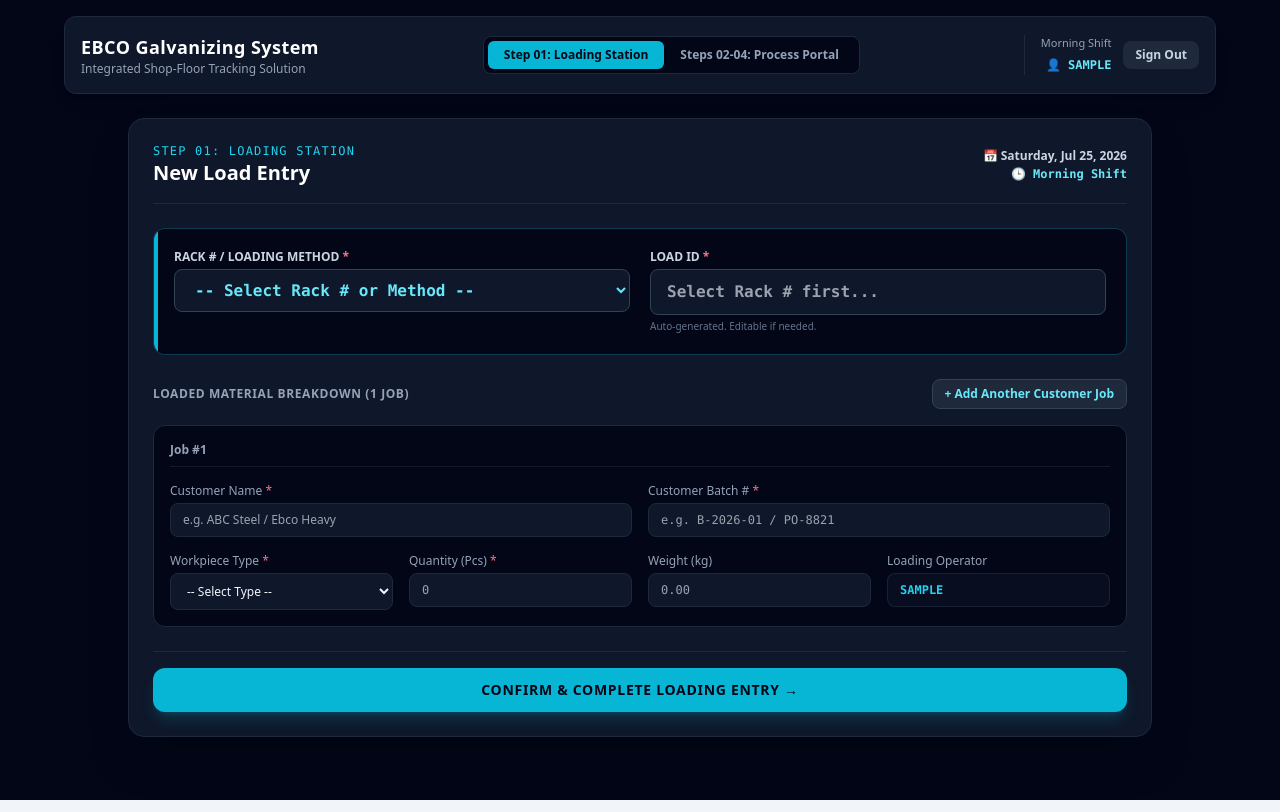
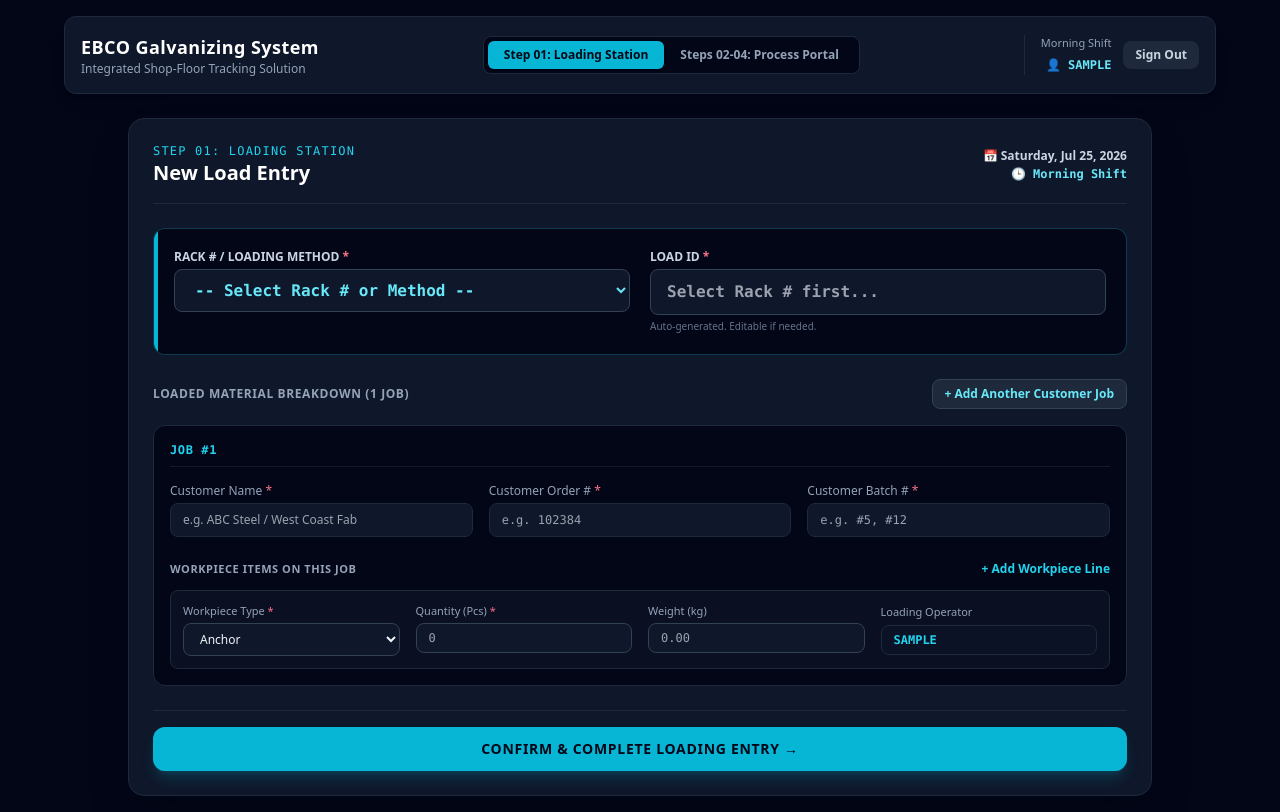
Before and after one commit to Alleninca1122/ebco-galvanizing, a React (Vite) app: page / in a window 1280 px wide. Both pictures are taken after typing "Sample", "Sample123" into the empty fields and a click on the button "ACCESS SYSTEM →". Built offline with nearby package versions, Linux system fonts and the light colour scheme.

Commit message:
Add files via upload

```diff
--- a/src/components/ProductionForm.jsx
+++ b/src/components/ProductionForm.jsx
@@ -31,15 +31,21 @@ export default function ProductionForm({ currentUser, supabase }) {
     day: 'numeric'
   });
 
-  // Job Breakdown List (Supports multi-customer / multi-job loading)
-  const [items, setItems] = useState([
+  // Jobs List: Each Job belongs to a customer and can have MULTIPLE workpiece lines (e.g. Anchor, Pipe, etc.)
+  const [jobs, setJobs] = useState([
     {
       id: Date.now(),
       customerName: '',
+      customerOrderNo: '',
       customerBatchNo: '',
-      workpieceType: '',
+      workpieces: [
+        {
+          id: Date.now() + 1,
+          workpieceType: 'Anchor',
           quantity: '',
           weightKg: ''
+        }
+      ]
     }
   ]);
 
@@ -107,30 +113,61 @@ export default function ProductionForm({ currentUser, supabase }) {
     }
   };
 
-  // Job List Handlers
-  const handleItemChange = (index, field, value) => {
-    const updated = [...items];
-    updated[index][field] = value;
-    setItems(updated);
+  // --- JOB HANDLERS ---
+  const handleJobFieldChange = (jobIndex, field, value) => {
+    const updated = [...jobs];
+    updated[jobIndex][field] = value;
+    setJobs(updated);
   };
 
-  const addItemRow = () => {
-    setItems([
-      ...items,
+  const addJobRow = () => {
+    setJobs([
+      ...jobs,
       {
         id: Date.now(),
         customerName: '',
+        customerOrderNo: '',
         customerBatchNo: '',
+        workpieces: [
+          {
+            id: Date.now() + 1,
             workpieceType: '',
             quantity: '',
             weightKg: ''
           }
+        ]
+      }
     ]);
   };
 
-  const removeItemRow = (index) => {
-    if (items.length === 1) return;
-    setItems(items.filter((_, i) => i !== index));
+  const removeJobRow = (jobIndex) => {
+    if (jobs.length === 1) return;
+    setJobs(jobs.filter((_, i) => i !== jobIndex));
+  };
+
+  // --- WORKPIECE ROW HANDLERS (Inside a Job) ---
+  const handleWorkpieceChange = (jobIndex, wpIndex, field, value) => {
+    const updated = [...jobs];
+    updated[jobIndex].workpieces[wpIndex][field] = value;
+    setJobs(updated);
+  };
+
+  const addWorkpieceRow = (jobIndex) => {
+    const updated = [...jobs];
+    updated[jobIndex].workpieces.push({
+      id: Date.now(),
+      workpieceType: '',
+      quantity: '',
+      weightKg: ''
+    });
+    setJobs(updated);
+  };
+
+  const removeWorkpieceRow = (jobIndex, wpIndex) => {
+    const updated = [...jobs];
+    if (updated[jobIndex].workpieces.length === 1) return;
+    updated[jobIndex].workpieces = updated[jobIndex].workpieces.filter((_, i) => i !== wpIndex);
+    setJobs(updated);
   };
 
   // Format shift label neatly
@@ -156,12 +193,15 @@ export default function ProductionForm({ currentUser, supabase }) {
         entryDate: currentDateFormatted,
         createdAt: new Date().toISOString()
       },
-      jobs: items.map(item => ({
-        customerName: item.customerName,
-        customerBatchNo: item.customerBatchNo,
-        workpieceType: item.workpieceType,
-        quantity: parseInt(item.quantity, 10) || 0,
-        weightKg: parseFloat(item.weightKg) || 0.0
+      jobs: jobs.map(job => ({
+        customerName: job.customerName,
+        customerOrderNo: job.customerOrderNo,
+        customerBatchNo: job.customerBatchNo,
+        workpieces: job.workpieces.map(wp => ({
+          workpieceType: wp.workpieceType,
+          quantity: parseInt(wp.quantity, 10) || 0,
+          weightKg: parseFloat(wp.weightKg) || 0.0
+        }))
       }))
     };
 
@@ -172,14 +212,20 @@ export default function ProductionForm({ currentUser, supabase }) {
     setRackNo('');
     setLoadId('');
     setAutoLoadId('');
-    setItems([
+    setJobs([
       {
         id: Date.now(),
         customerName: '',
+        customerOrderNo: '',
         customerBatchNo: '',
+        workpieces: [
+          {
+            id: Date.now() + 1,
             workpieceType: '',
             quantity: '',
             weightKg: ''
+          }
+        ]
       }
     ]);
   };
@@ -275,47 +321,63 @@ export default function ProductionForm({ currentUser, supabase }) {
         <div className="space-y-4">
           <div className="flex justify-between items-center">
             <span className="text-xs font-bold text-slate-400 uppercase tracking-wider">
-              Loaded Material Breakdown ({items.length} {items.length === 1 ? 'Job' : 'Jobs'})
+              Loaded Material Breakdown ({jobs.length} {jobs.length === 1 ? 'Job' : 'Jobs'})
             </span>
             <button
               type="button"
-              onClick={addItemRow}
+              onClick={addJobRow}
               className="px-3 py-1.5 bg-slate-800 hover:bg-slate-700 text-cyan-300 text-xs font-bold rounded-lg border border-slate-700 transition-all flex items-center gap-1 cursor-pointer"
             >
               + Add Another Customer Job
             </button>
           </div>
 
-          {items.map((item, index) => (
-            <div key={item.id} className="bg-slate-950 p-4 rounded-xl border border-slate-800 space-y-4">
+          {jobs.map((job, jobIndex) => (
+            <div key={job.id} className="bg-slate-950 p-4 rounded-xl border border-slate-800 space-y-4">
 
               <div className="flex justify-between items-center pb-2 border-b border-slate-800/60">
-                <span className="text-xs font-bold text-slate-400">
-                  Job #{index + 1}
+                <span className="text-xs font-bold text-cyan-400 font-mono uppercase tracking-wider">
+                  Job #{jobIndex + 1}
                 </span>
-                {items.length > 1 && (
+                {jobs.length > 1 && (
                   <button
                     type="button"
-                    onClick={() => removeItemRow(index)}
+                    onClick={() => removeJobRow(jobIndex)}
                     className="text-xs text-rose-400 hover:text-rose-300 font-bold"
                   >
-                    Remove
+                    Remove Job
                   </button>
                 )}
               </div>
 
-              {/* Customer Name & Customer Batch # */}
-              <div className="grid grid-cols-1 md:grid-cols-2 gap-4">
+              {/* Customer Name, Customer Order # (6-digit format), Customer Batch # */}
+              <div className="grid grid-cols-1 md:grid-cols-3 gap-4">
                 <div>
                   <label className="block text-xs text-slate-400 mb-1">
                     Customer Name <span className="text-rose-400">*</span>
                   </label>
                   <input
                     type="text"
-                    placeholder="e.g. ABC Steel / Ebco Heavy"
-                    value={item.customerName}
-                    onChange={(e) => handleItemChange(index, 'customerName', e.target.value)}
+                    placeholder="e.g. ABC Steel / West Coast Fab"
+                    value={job.customerName}
+                    onChange={(e) => handleJobFieldChange(jobIndex, 'customerName', e.target.value)}
                     className="w-full bg-slate-900 border border-slate-800 rounded-lg px-3 py-2 text-xs text-slate-100 focus:outline-none focus:border-cyan-500"
+                    required
+                  />
+                </div>
+
+                <div>
+                  <label className="block text-xs text-slate-400 mb-1">
+                    Customer Order # <span className="text-rose-400">*</span>
+                  </label>
+                  <input
+                    type="text"
+                    pattern="\d*"
+                    maxLength={10}
+                    placeholder="e.g. 102384"
+                    value={job.customerOrderNo}
+                    onChange={(e) => handleJobFieldChange(jobIndex, 'customerOrderNo', e.target.value)}
+                    className="w-full bg-slate-900 border border-slate-800 rounded-lg px-3 py-2 text-xs font-mono text-cyan-300 focus:outline-none focus:border-cyan-500"
                     required
                   />
                 </div>
@@ -326,25 +388,40 @@ export default function ProductionForm({ currentUser, supabase }) {
                   </label>
                   <input
                     type="text"
-                    placeholder="e.g. B-2026-01 / PO-8821"
-                    value={item.customerBatchNo}
-                    onChange={(e) => handleItemChange(index, 'customerBatchNo', e.target.value)}
+                    placeholder="e.g. #5, #12"
+                    value={job.customerBatchNo}
+                    onChange={(e) => handleJobFieldChange(jobIndex, 'customerBatchNo', e.target.value)}
                     className="w-full bg-slate-900 border border-slate-800 rounded-lg px-3 py-2 text-xs font-mono text-cyan-300 focus:outline-none focus:border-cyan-500"
                     required
                   />
                 </div>
               </div>
 
-              {/* Workpiece Type, Quantity, Weight, Loading Operator */}
-              <div className="grid grid-cols-1 sm:grid-cols-2 md:grid-cols-4 gap-4">
+              {/* Dynamic Workpiece Lines (e.g. Anchor, Pipe, Beam) */}
+              <div className="pt-2 space-y-3">
+                <div className="flex justify-between items-center">
+                  <span className="text-[11px] font-bold text-slate-400 uppercase tracking-wider">
+                    Workpiece Items on this Job
+                  </span>
+                  <button
+                    type="button"
+                    onClick={() => addWorkpieceRow(jobIndex)}
+                    className="text-xs text-cyan-400 hover:text-cyan-300 font-semibold flex items-center gap-1 cursor-pointer"
+                  >
+                    + Add Workpiece Line
+                  </button>
+                </div>
+
+                {job.workpieces.map((wp, wpIndex) => (
+                  <div key={wp.id} className="grid grid-cols-1 sm:grid-cols-2 md:grid-cols-4 gap-4 bg-slate-900/60 p-3 rounded-lg border border-slate-800 relative group">
                     <div>
-                  <label className="block text-xs text-slate-400 mb-1">
+                      <label className="block text-[11px] text-slate-400 mb-1">
                         Workpiece Type <span className="text-rose-400">*</span>
                       </label>
                       <select
-                    value={item.workpieceType}
-                    onChange={(e) => handleItemChange(index, 'workpieceType', e.target.value)}
-                    className="w-full bg-slate-900 border border-slate-800 rounded-lg px-3 py-2 text-xs text-slate-100 focus:outline-none focus:border-cyan-500"
+                        value={wp.workpieceType}
+                        onChange={(e) => handleWorkpieceChange(jobIndex, wpIndex, 'workpieceType', e.target.value)}
+                        className="w-full bg-slate-900 border border-slate-700 rounded-lg px-3 py-1.5 text-xs text-slate-100 focus:outline-none focus:border-cyan-500"
                         required
                       >
                         <option value="">-- Select Type --</option>
@@ -355,41 +432,55 @@ export default function ProductionForm({ currentUser, supabase }) {
                     </div>
 
                     <div>
-                  <label className="block text-xs text-slate-400 mb-1">
+                      <label className="block text-[11px] text-slate-400 mb-1">
                         Quantity (Pcs) <span className="text-rose-400">*</span>
                       </label>
                       <input
                         type="number"
                         placeholder="0"
                         min="1"
-                    value={item.quantity}
-                    onChange={(e) => handleItemChange(index, 'quantity', e.target.value)}
-                    className="w-full bg-slate-900 border border-slate-800 rounded-lg px-3 py-2 text-xs font-mono text-slate-100 focus:outline-none focus:border-cyan-500"
+                        value={wp.quantity}
+                        onChange={(e) => handleWorkpieceChange(jobIndex, wpIndex, 'quantity', e.target.value)}
+                        className="w-full bg-slate-900 border border-slate-700 rounded-lg px-3 py-1.5 text-xs font-mono text-slate-100 focus:outline-none focus:border-cyan-500"
                         required
                       />
                     </div>
 
                     <div>
-                  <label className="block text-xs text-slate-400 mb-1">Weight (kg)</label>
+                      <label className="block text-[11px] text-slate-400 mb-1">Weight (kg)</label>
                       <input
                         type="number"
                         step="0.01"
                         placeholder="0.00"
-                    value={item.weightKg}
-                    onChange={(e) => handleItemChange(index, 'weightKg', e.target.value)}
-                    className="w-full bg-slate-900 border border-slate-800 rounded-lg px-3 py-2 text-xs font-mono text-slate-100 focus:outline-none focus:border-cyan-500"
+                        value={wp.weightKg}
+                        onChange={(e) => handleWorkpieceChange(jobIndex, wpIndex, 'weightKg', e.target.value)}
+                        className="w-full bg-slate-900 border border-slate-700 rounded-lg px-3 py-1.5 text-xs font-mono text-slate-100 focus:outline-none focus:border-cyan-500"
                       />
                     </div>
 
-                <div>
-                  <label className="block text-xs text-slate-400 mb-1">Loading Operator</label>
+                    <div className="flex items-center gap-2">
+                      <div className="flex-1">
+                        <label className="block text-[11px] text-slate-400 mb-1">Loading Operator</label>
                         <input
                           type="text"
                           disabled
-                    value={currentUser?.id || 'UNKNOWN'}
-                    className="w-full bg-slate-900/50 border border-slate-800/80 rounded-lg px-3 py-2 text-xs font-mono text-cyan-400 font-bold cursor-not-allowed"
+                          value={currentUser?.id || '7222'}
+                          className="w-full bg-slate-900/50 border border-slate-800 rounded-lg px-3 py-1.5 text-xs font-mono text-cyan-400 font-bold cursor-not-allowed"
                         />
                       </div>
+                      {job.workpieces.length > 1 && (
+                        <button
+                          type="button"
+                          onClick={() => removeWorkpieceRow(jobIndex, wpIndex)}
+                          className="mt-4 text-xs text-rose-400 hover:text-rose-300 font-bold px-1"
+                          title="Delete line"
+                        >
+                          ✕
+                        </button>
+                      )}
+                    </div>
+                  </div>
+                ))}
               </div>
 
             </div>
```
Lines whose indentation alone changed are shown as unchanged.
